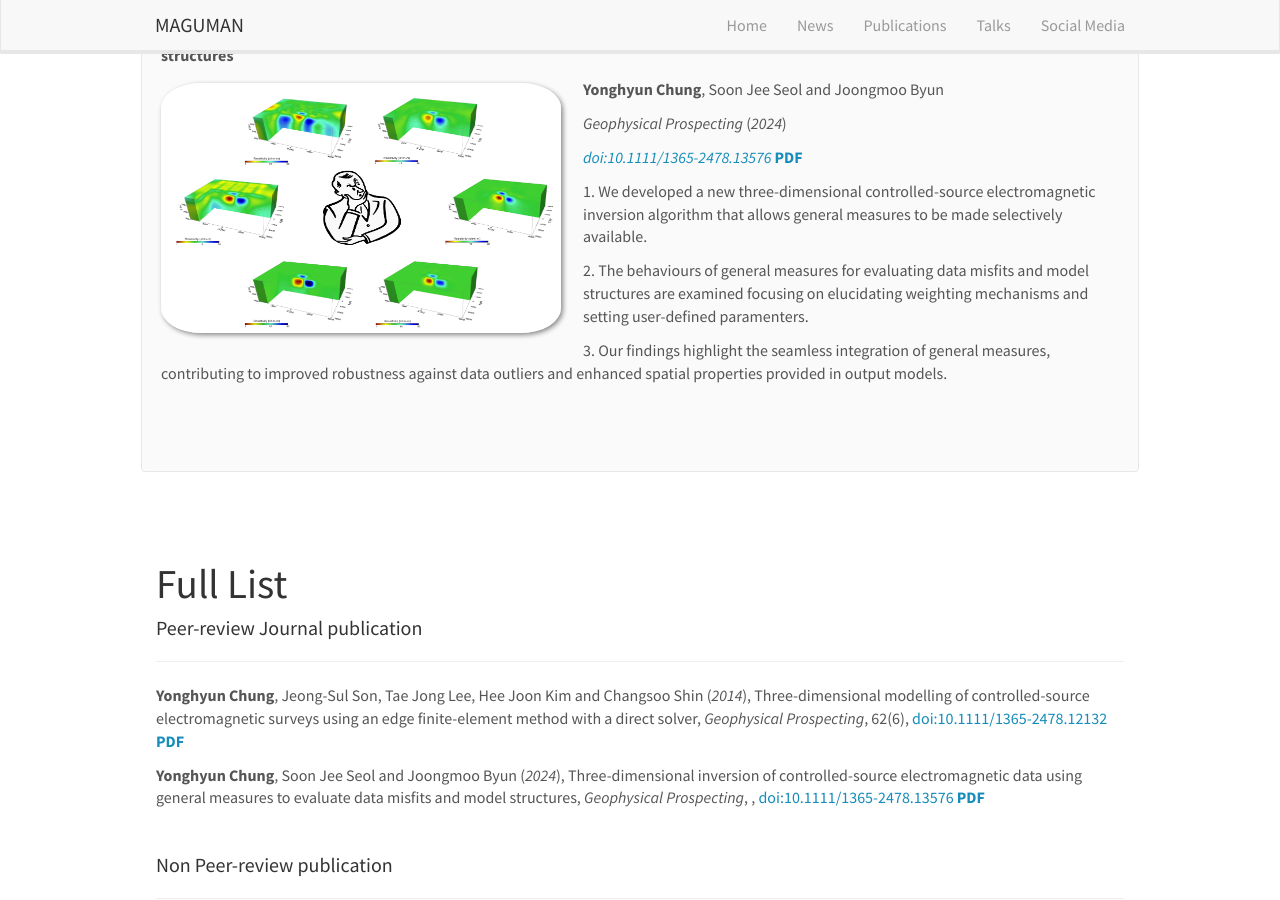
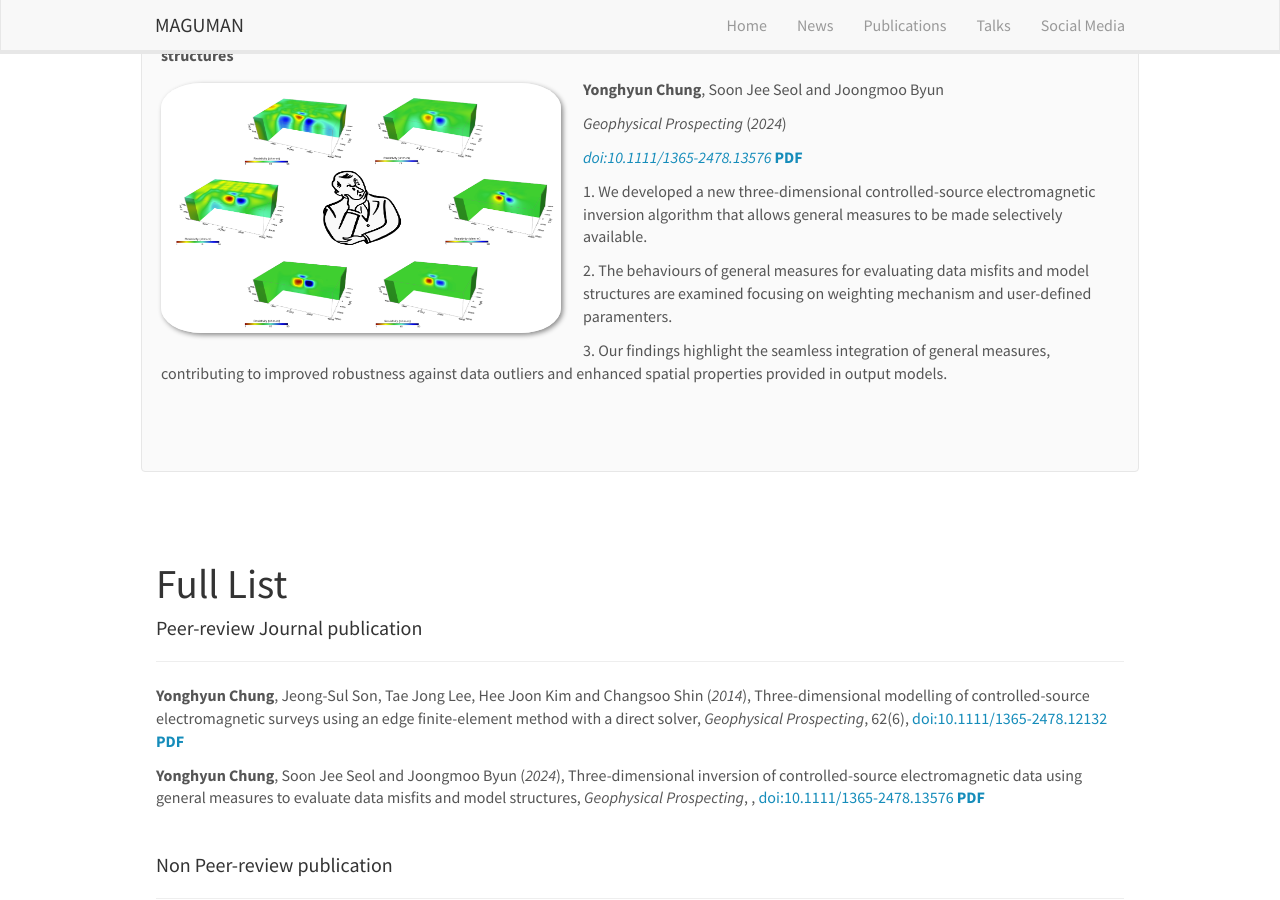
Before and after one commit to maguman/maguman.github.io, a Jekyll site: the page built from _pages/publications.md, in a window 1280 px wide and 900 px high, scrolled down 662 px. Built offline with Jekyll 4.4.1, drawn with Linux system fonts in a browser that asks for light colours; nearby versions of some CDN libraries.

Commit message:
Update publist.yml

```diff
--- a/_data/publist.yml
+++ b/_data/publist.yml
@@ -49,7 +49,7 @@
   image: SEG17.PNG
   description:
   key1: We developed a new three-dimensional controlled-source electromagnetic inversion algorithm that allows general measures to be made selectively available.
-  key2: The behaviours of general measures for evaluating data misfits and model structures are examined focusing on elucidating weighting mechanisms and setting user-defined paramenters.
+  key2: The behaviours of general measures for evaluating data misfits and model structures are examined focusing on weighting mechanism and user-defined paramenters.
   key3: Our findings highlight the seamless integration of general measures, contributing to improved robustness against data outliers and enhanced spatial properties provided in output models.
   authors: <strong>Yonghyun Chung</strong>, Soon Jee Seol and Joongmoo Byun
   link:
```
